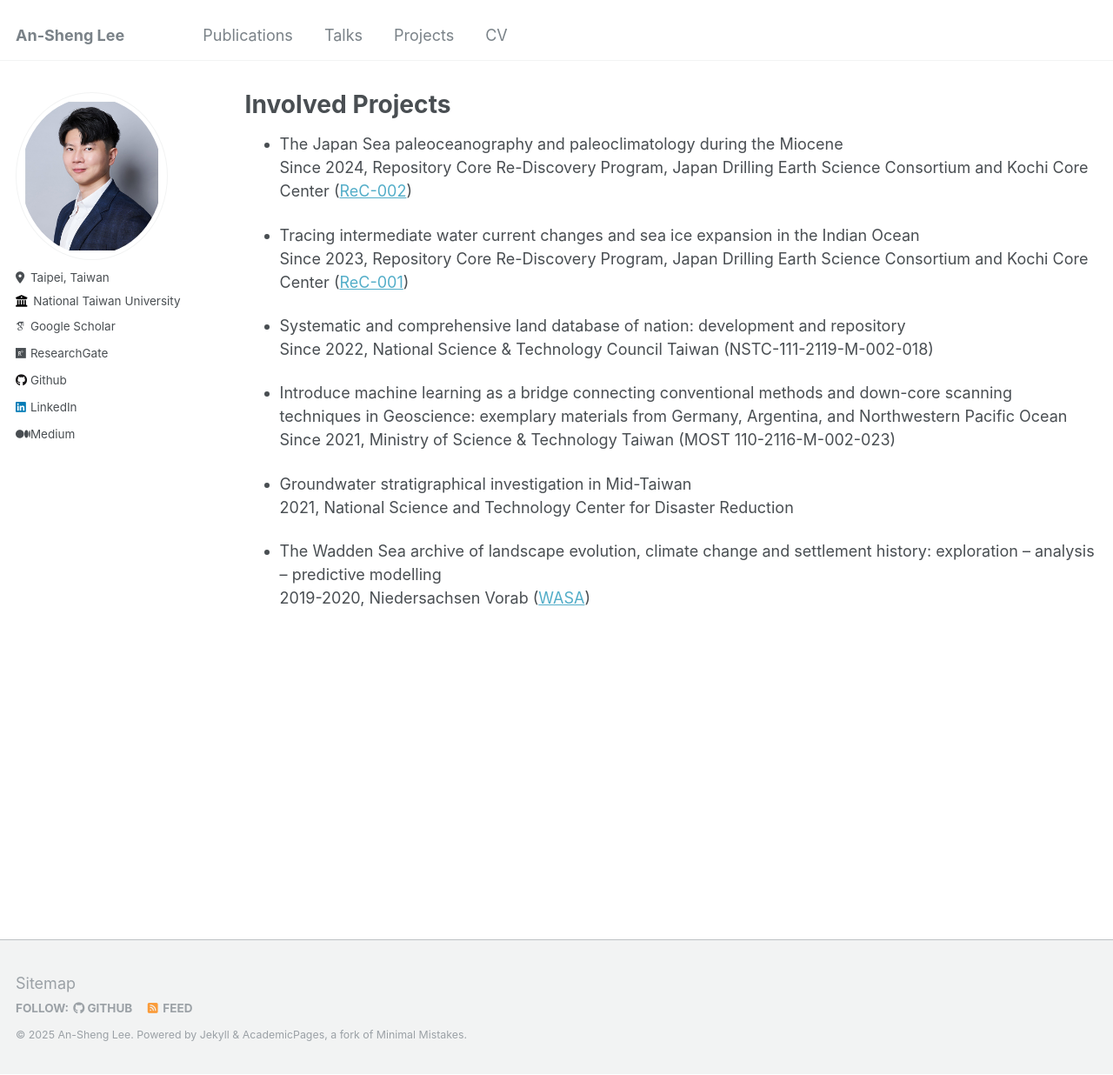
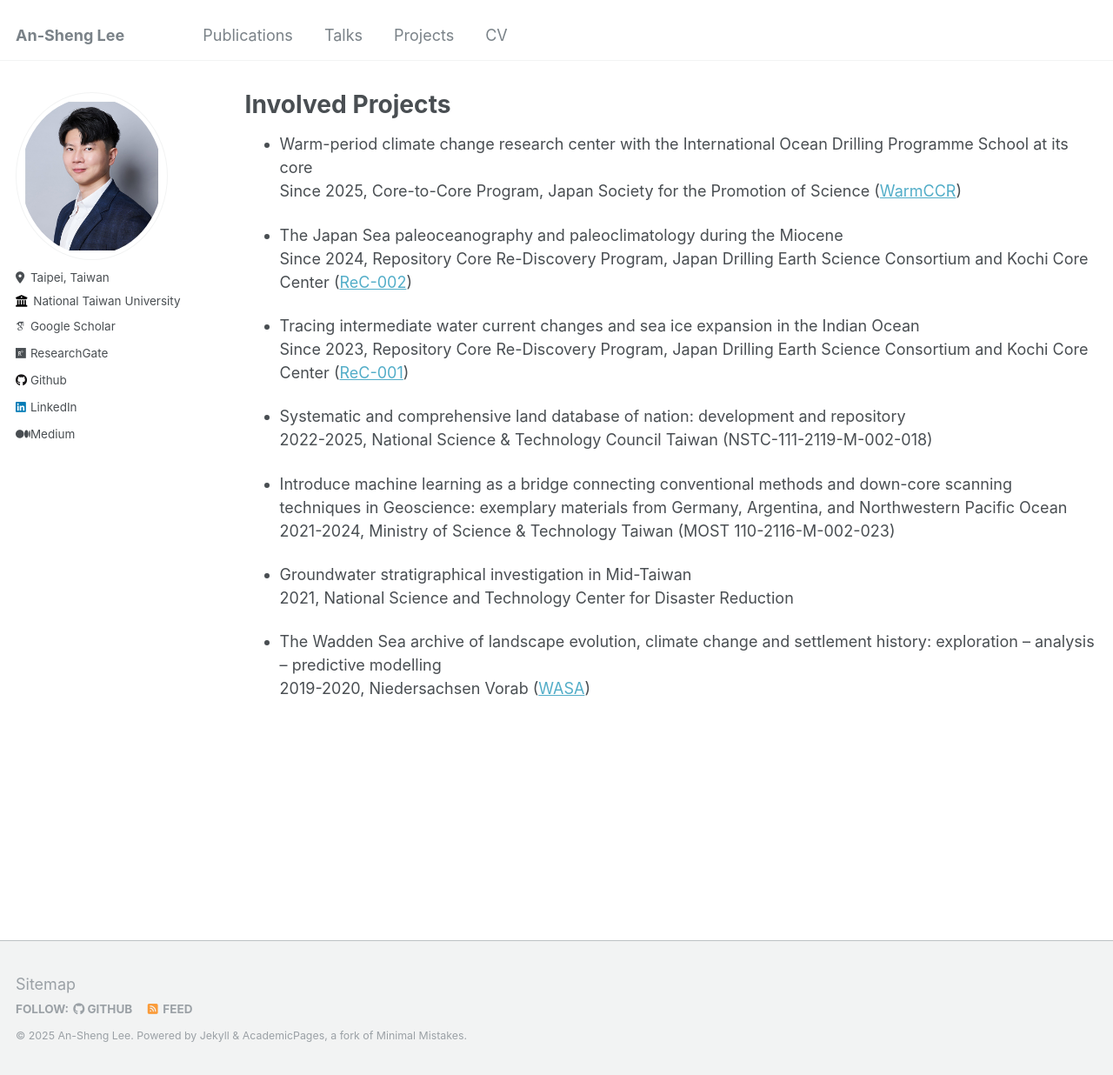
Before and after one commit to dispink/dispink.github.io, a Jekyll site: the page built from _pages/projects.md, in a window 1280 px wide and 1236 px high. Shown: the whole window at 87% size. Built offline with Jekyll 4.4.1, drawn with Linux system fonts in a browser that asks for light colours; some web fonts are replaced.

Commit message:
Update projects

```diff
--- a/_pages/projects.md
+++ b/_pages/projects.md
@@ -4,6 +4,9 @@ title: "Involved Projects"
 permalink: /projects/
 author_profile: true
 ---
+
+- Warm-period climate change research center with the International Ocean Drilling Programme School at its core <br>
+ Since 2025, Core-to-Core Program, Japan Society for the Promotion of Science ([WarmCCR](https://sites.google.com/view/kochi-jsps-core2core/english?authuser=0))
 
 - The Japan Sea paleoceanography and paleoclimatology during the Miocene <br>
  Since 2024, Repository Core Re-Discovery Program, Japan Drilling Earth Science Consortium and Kochi Core Center ([ReC-002](https://j-desc.org/en/record/adopted-record-proposals/))
@@ -12,10 +15,10 @@ author_profile: true
  Since 2023, Repository Core Re-Discovery Program, Japan Drilling Earth Science Consortium and Kochi Core Center ([ReC-001](https://j-desc.org/en/record/adopted-record-proposals/))
 
 - Systematic and comprehensive land database of nation: development and repository<br>
-Since 2022, National Science & Technology Council Taiwan (NSTC-111-2119-M-002-018)
+2022-2025, National Science & Technology Council Taiwan (NSTC-111-2119-M-002-018)
 
 - Introduce machine learning as a bridge connecting conventional methods and down-core scanning techniques in Geoscience: exemplary materials from Germany, Argentina, and Northwestern Pacific Ocean<br>
-Since 2021, Ministry of Science & Technology Taiwan (MOST 110-2116-M-002-023)
+2021-2024, Ministry of Science & Technology Taiwan (MOST 110-2116-M-002-023)
 
 - Groundwater stratigraphical investigation in Mid-Taiwan<br>
 2021, National Science and Technology Center for Disaster Reduction
```
